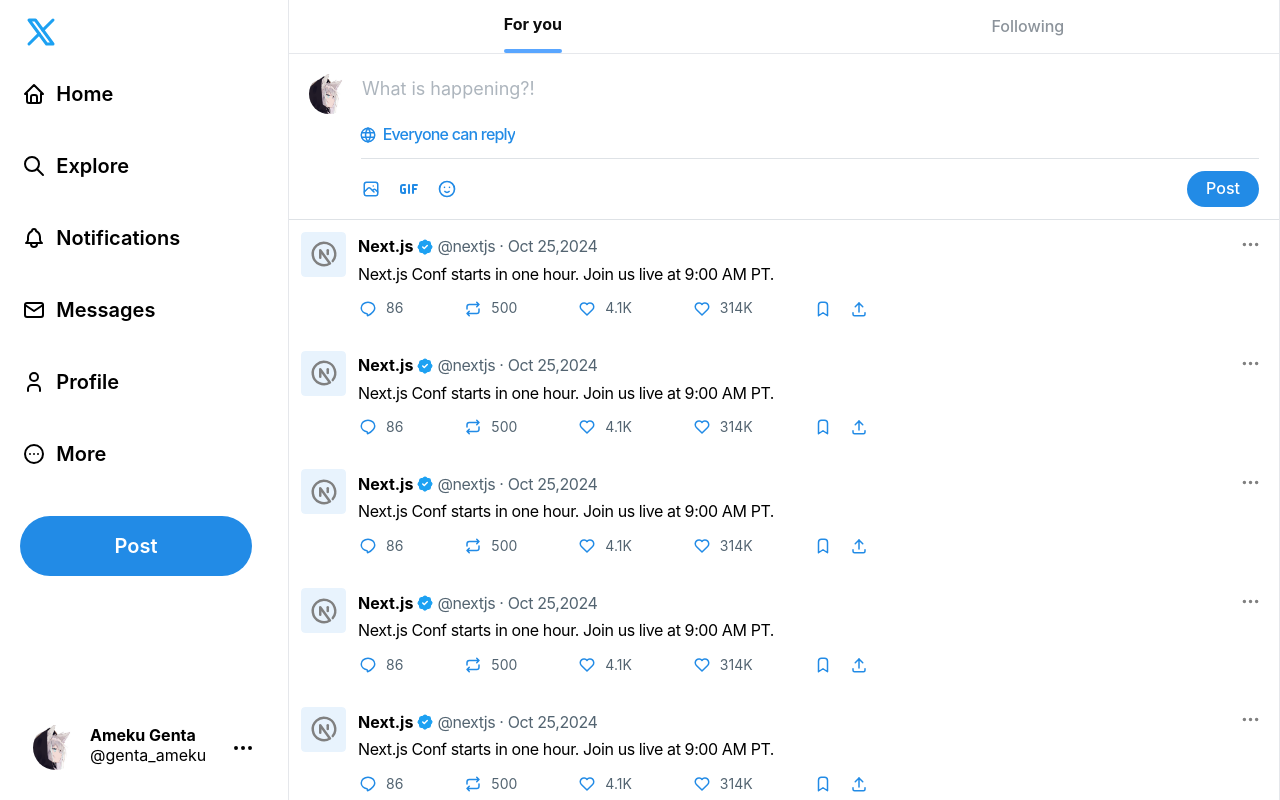
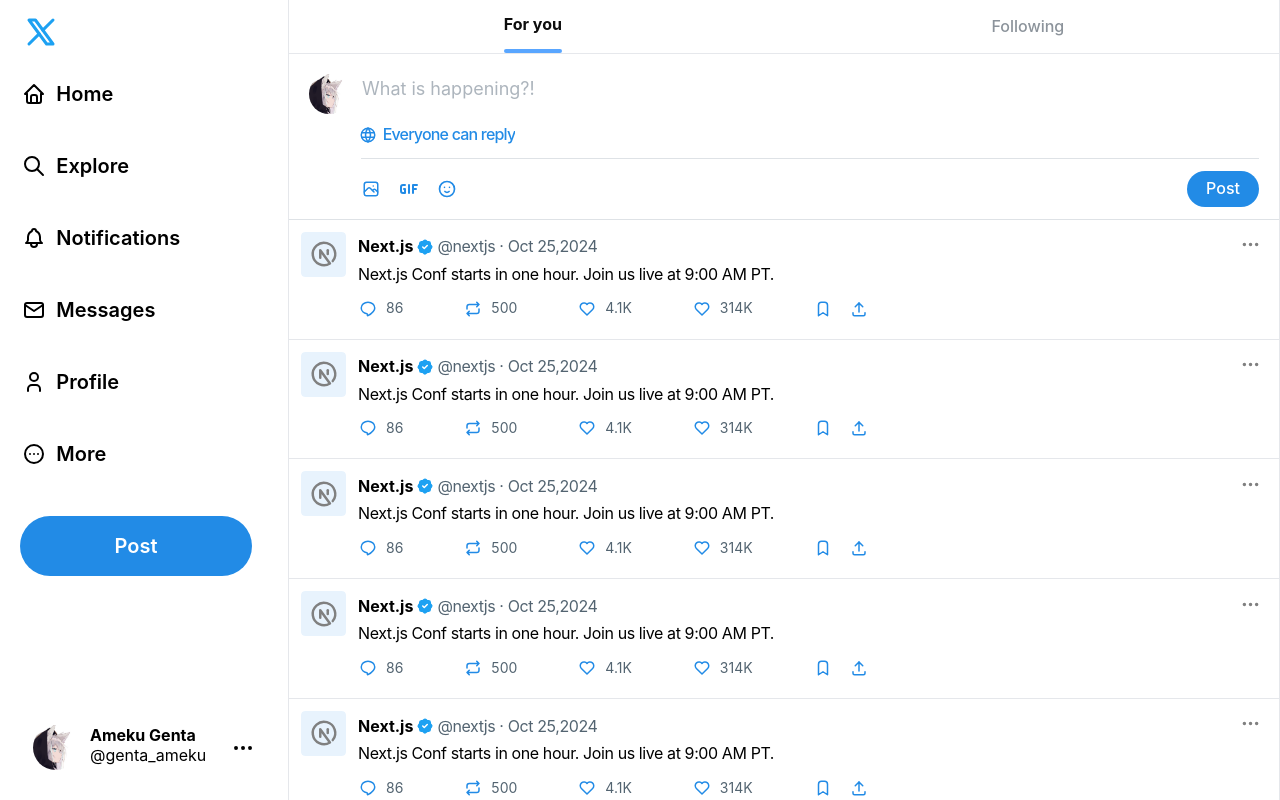
Before and after one commit to GentaAmeku/twitter-clone-nextjs, a Next.js app: page /home in a window 1280 px wide. Shown: the top 800 px of the page. Built offline with nearby package versions, Linux system fonts and the light colour scheme.

Commit message:
fix: layout

```diff
--- a/src/app/_components/Navigation/components/ResponsiveCol.tsx
+++ b/src/app/_components/Navigation/components/ResponsiveCol.tsx
@@ -11,7 +11,7 @@
 export default function ResponsiveCol(props: ResponsiveColProps) {
 	const isMoblie = useIsMobile();
 	return (
-		<Col span={isMoblie ? 1 : 2.7} className="sticky top-0">
+		<Col span={isMoblie ? 1 : 2.7} className="sticky top-0 self-start">
 			{props.children}
 		</Col>
 	);
--- a/src/app/home/_components/Tabs/index.tsx
+++ b/src/app/home/_components/Tabs/index.tsx
@@ -14,7 +14,7 @@
 			variant="unstyled"
 			value={activeTab}
 			onChange={setActiveTab}
-			className="border-r border-l"
+			className="border-r border-l min-h-screen"
 		>
 			<List
 				justify="space-between"
--- a/src/app/home/_containers/PostList/components/PostCard/presentational.tsx
+++ b/src/app/home/_containers/PostList/components/PostCard/presentational.tsx
@@ -15,7 +15,7 @@
 export default function PostCard() {
 	return (
 		<Box
-			className="w-full cursor-pointer hover:bg-gray-100 transition-colors"
+			className="w-full cursor-pointer hover:bg-gray-100 transition-colors border-b"
 			p="sm"
 		>
 			<Flex>
--- a/src/app/home/_containers/PostList/presentational.tsx
+++ b/src/app/home/_containers/PostList/presentational.tsx
@@ -6,6 +6,7 @@
 			{[...Array(30).keys()].map((k) => (
 				<PostCard key={k} />
 			))}
+			{/* <PostCard /> */}
 		</div>
 	);
 }
--- a/src/app/layout.tsx
+++ b/src/app/layout.tsx
@@ -18,10 +18,13 @@
 			<body>
 				<AppProvider>
 					<Container px={0} size={PAGE_SIZE}>
-						<Grid gutter={0} align="flex-start">
+						<Grid gutter={0}>
 							<Navigation />
 							<Col span="auto">{children}</Col>
-							<Col span={3.7} className="sticky top-0 hidden md:inline-block">
+							<Col
+								span={3.7}
+								className="sticky top-0 self-start hidden md:inline-block"
+							>
 								<Aside />
 							</Col>
 						</Grid>
```
